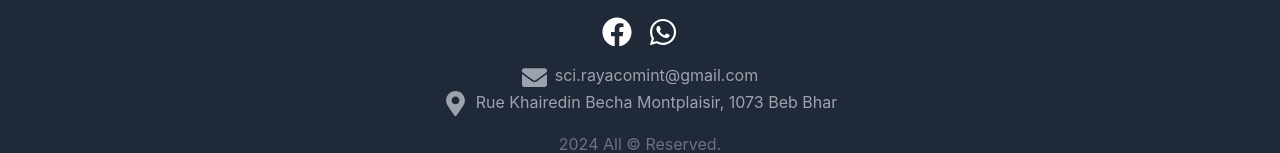
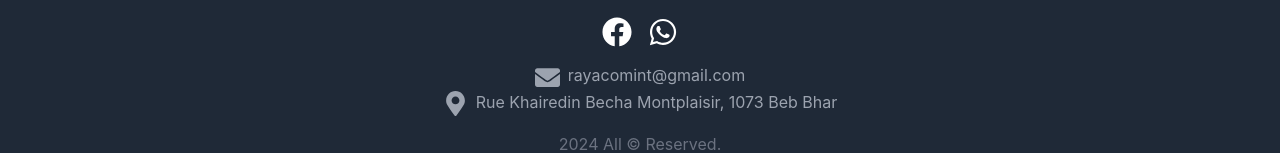
Before and after one commit to Zakaria-Raddaoui/rayacomint, a React (Create React App) app: page / in a window 1280 px wide. Shown: the part 5844-5997 px from the top of the page. Built offline with nearby package versions, Linux system fonts and the light colour scheme.

Commit message:
Made a few updates.

```diff
--- a/src/components/Footer.js
+++ b/src/components/Footer.js
@@ -23,7 +23,7 @@
                 </div>
 
                 <div className="text-gray-400">
-                    <p><FaEnvelope size={25} className="inline-block mr-2" />sci.rayacomint@gmail.com</p>
+                    <p><FaEnvelope size={25} className="inline-block mr-2" />rayacomint@gmail.com</p>
                     <p><FaMapMarkerAlt size={25} className="inline-block mr-2" />Rue Khairedin Becha Montplaisir, 1073 Beb Bhar</p>
                 </div>
 
```
